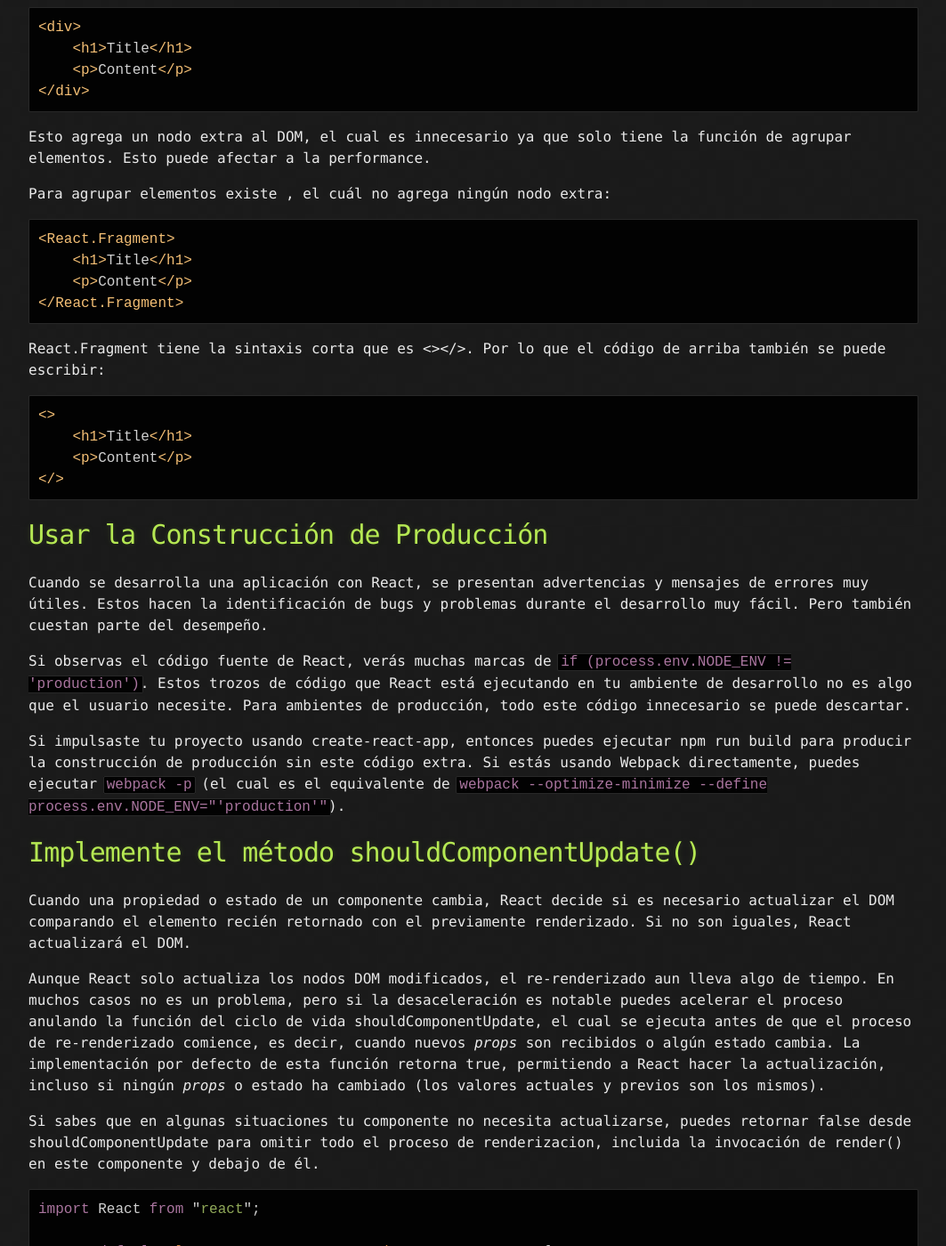
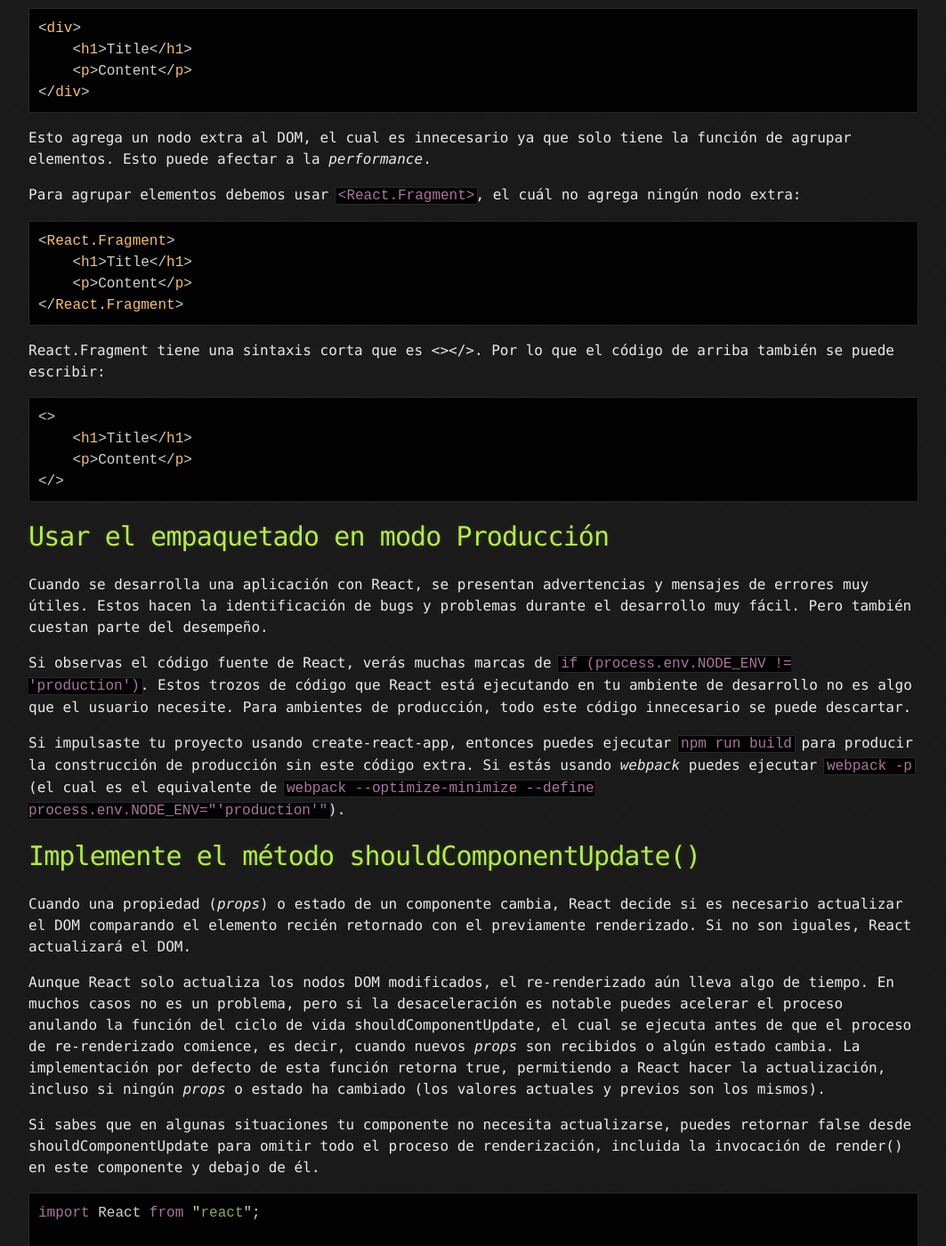
Before and after one commit to EvaVillarrealGuzman/EvaVillarrealGuzman.github.io, a Jekyll site: the page built from _posts/2021-11-26-React-Performance.md, in a window 1280 px wide and 1400 px high, scrolled down 473 px. Shown: the whole window at 89% size, without its empty margins (108-1171 px from the left). Built offline with Jekyll 4.4.1, drawn with Linux system fonts in a browser that asks for light colours; some of the changed text lies outside the part shown.

Commit message:
Refactoring

````diff
--- a/_posts/2021-11-26-React-Performance.md
+++ b/_posts/2021-11-26-React-Performance.md
@@ -3,60 +3,60 @@ title: Técnicas de optimización para aplicaciones React
 published: true
 ---
 
-La *performance* es un factor importante en la calidad de una aplicación. Depende mucho de como codificamos y como está configurada la infraestructura. Es importante, ya que impacta en la experiencia del usuario. Por su parte React ofrece mucha optimización para diseñar aplicaciones de reacción de alto rendimiento, que para lograrlas se deben seguir algunas buenas prácticas.
+La *performance* es un factor importante en la calidad de una aplicación. Depende mucho de cómo codificamos y cómo está configurada la infraestructura. Es importante, ya que impacta en la experiencia del usuario. Por su parte React ofrece mucha optimización para diseñar aplicaciones de reacción de alto rendimiento, que para que se luzca debemos seguir algunas buenas prácticas.
 
 # [](#header-1)React.Fragment
 
 
-Muchas veces pasa que queremos renderizar un conjunto de elementos dentro de un y se agrupan estos elementos dentro de un elemento padre "div":
+Muchas veces pasa que queremos renderizar un conjunto de elementos y para agruparlos se suelen poner dentro de un elemento padre ```div```:
 
-```html
+```react
 <div>
     <h1>Title</h1>
     <p>Content</p>
 </div>
 ```
 
-Esto agrega un nodo extra al DOM, el cual es innecesario ya que solo tiene la función de agrupar elementos. Esto puede afectar a la performance.
+Esto agrega un nodo extra al DOM, el cual es innecesario ya que solo tiene la función de agrupar elementos. Esto puede afectar a la *performance*.
 
-Para agrupar elementos existe <React.Fragment>, el cuál no agrega ningún nodo extra:
+Para agrupar elementos debemos usar ```<React.Fragment>```, el cuál no agrega ningún nodo extra:
 
-```html
+```react
 <React.Fragment>
     <h1>Title</h1>
     <p>Content</p>
 </React.Fragment>
 ```
 
-React.Fragment tiene la sintaxis corta que es  <></>. Por lo que el código de arriba también se puede escribir:
+React.Fragment tiene una sintaxis corta que es  <></>. Por lo que el código de arriba también se puede escribir:
 
-```html
+```react
 <>
     <h1>Title</h1>
     <p>Content</p>
 </>
 ```
 
-# [](#header-1)Usar la Construcción de Producción
+# [](#header-1)Usar el empaquetado en modo  Producción
 
 Cuando se desarrolla una aplicación con React, se presentan advertencias y mensajes de errores muy útiles. Estos hacen la identificación de bugs y problemas durante el desarrollo muy fácil. Pero también cuestan parte del desempeño.
 
 Si observas el código fuente de React, verás muchas marcas de ```if (process.env.NODE_ENV != 'production')```. Estos trozos de código que React está ejecutando en tu ambiente de desarrollo no es algo que el usuario necesite. Para ambientes de producción, todo este código innecesario se puede descartar.
 
-Si impulsaste tu proyecto usando create-react-app, entonces puedes ejecutar npm run build para producir la construcción de producción sin este código extra. Si estás usando Webpack directamente, puedes ejecutar ```webpack -p``` (el cual es el equivalente de ```webpack --optimize-minimize --define process.env.NODE_ENV="'production'"```).
+Si impulsaste tu proyecto usando create-react-app, entonces puedes ejecutar ``npm run build`` para producir la construcción de producción sin este código extra. Si estás usando *webpack* puedes ejecutar ```webpack -p``` (el cual es el equivalente de ```webpack --optimize-minimize --define process.env.NODE_ENV="'production'"```).
 
 
 # [](#header-1)Implemente el método shouldComponentUpdate()
 
 
-Cuando una propiedad o estado de un componente cambia, React decide si es necesario actualizar el DOM comparando el elemento recién retornado con el previamente renderizado. Si no son iguales, React actualizará el DOM.
+Cuando una propiedad (*props*) o estado de un componente cambia, React decide si es necesario actualizar el DOM comparando el elemento recién retornado con el previamente renderizado. Si no son iguales, React actualizará el DOM.
 
-Aunque React solo actualiza los nodos DOM modificados, el re-renderizado aun lleva algo de tiempo. En muchos casos no es un problema, pero si la desaceleración es notable puedes acelerar el proceso anulando la función del ciclo de vida shouldComponentUpdate, el cual se ejecuta antes de que el proceso de re-renderizado comience, es decir, cuando nuevos *props* son recibidos o algún estado cambia. La implementación por defecto de esta función retorna true, permitiendo a React hacer la actualización, incluso si ningún *props* o estado ha cambiado (los valores actuales y previos son los mismos).
+Aunque React solo actualiza los nodos DOM modificados, el re-renderizado aún lleva algo de tiempo. En muchos casos no es un problema, pero si la desaceleración es notable puedes acelerar el proceso anulando la función del ciclo de vida shouldComponentUpdate, el cual se ejecuta antes de que el proceso de re-renderizado comience, es decir, cuando nuevos *props* son recibidos o algún estado cambia. La implementación por defecto de esta función retorna true, permitiendo a React hacer la actualización, incluso si ningún *props* o estado ha cambiado (los valores actuales y previos son los mismos).
 
-Si sabes que en algunas situaciones tu componente no necesita actualizarse, puedes retornar false desde shouldComponentUpdate para omitir todo el proceso de renderizacion, incluida la invocación de render() en este componente y debajo de él.
+Si sabes que en algunas situaciones tu componente no necesita actualizarse, puedes retornar false desde shouldComponentUpdate para omitir todo el proceso de renderización, incluida la invocación de render() en este componente y debajo de él.
 
 
-```js
+```react
 import React from "react";
 
 export default class TestComponent extends React.Component {
@@ -98,13 +98,13 @@ Si el código de arriba no tuviera el método shouldComponentUpdate implementado
 
 En lugar de implementar shouldComponentUpdate, podemos usar React.PureComponent.
 
-Un React.PureComponent es lo mismo que un React.Component que implementa una función shouldComponentUpdate() con una comparación superficial. Es decir, chequea los *props* y los valores de los estados superficiales y decide si el componente necesita renderizar o no. De esta manera React.PureComponent optimiza los componentes de la clase reduciendo el número de renderizados no deseados.
+Un React.PureComponent es lo mismo que un React.Component pero que implementa una función shouldComponentUpdate() con una comparación superficial. Es decir, chequea los *props* y los valores de los estados superficiales y decide si el componente necesita renderizar o no. De esta manera React.PureComponent optimiza los componentes de la clase reduciendo el número de renderizados no deseados.
 
 Debido a que sólo hace una comparación superficial, no puede usarlo si las propiedades o el estado han sido mutados de una manera que una comparación superficial pasaría por alto. Esto puede ser un problema con estructuras de datos más complejas.
 
 Por ejemplo, en el siguiente código el problema es que PureComponent hará una comparación simple entre los valores antiguos y nuevos de this.props.words. Dado que este código muta la matriz wordsen el método handleClick de WordAdder, los valores antiguos y nuevos de this.props.words se compararán como iguales, aunque las palabras actuales de la matriz hayan cambiado. La ListOfWords no se actualizará a pesar de que tiene nuevas palabras que se deben renderizar.
 
-```js
+```react
 class CounterButton extends React.PureComponent {
   constructor(props) {
     super(props);
@@ -130,7 +130,7 @@ Por lo tanto, React.PureComponent es útil solo cuando:
 
 La implementación de shouldComponentUpdate en el ejemplo anterior de TestComponent se podría implementar como React.PureComponent de la siguiente manera:
 
-```js
+```react
 import React from "react";
 
 export default class TestComponent extends React.PureComponent {
@@ -159,14 +159,14 @@ export default class TestComponent extends React.PureComponent {
 
 # [](#header-1)Usar memorización
 
-Memorización es una técnica de optimización para incrementar la performance de la aplicación guardando los resultados y devolviendo el resultado en caché cuando se repiten las mismas entradas.
+Memorización es una técnica de optimización para incrementar la *performance* de la aplicación guardando los resultados y devolviendo el resultado en caché cuando se repiten las mismas entradas.
 
-React provee React.memo y useMemo para memorización, los cuales guardan en caché componentes.
+React provee React.memo y useMemo para memorización, los cuáles guardan en caché componentes.
 
 React.memo es un componente de alto nivel para usar en componentes funcionales. Cuando el componente funcional se procesa usando React.Memo o useMemo, entonces su resultado se ha guardado en la memoria y la próxima vez que se llame al componente con los mismos *props*, el resultado en caché regresará sin ninguna ejecución.
 
 
-```js
+```react
 const UserDisplay = (userDetails) =>{
     const {name, age, address} = userDetails;
 
@@ -178,19 +178,20 @@ const UserDisplay = (userDetails) =>{
     )
 }
 export default React.memo(UserDisplay);
-// First - UserDisplay component gets called and executed, and then rendered.
+// Primero - UserDisplay se llama y se ejecuta, luego se procesa.
 <UserDisplay
   name="Test"
   age="30"
   address="Test address"
 />
-// Second - The cached result will render without any execution.
+// Segundo - El resultado almacenado en caché se procesará sin ninguna ejecución.
 <UserDisplay
   name="Test"
   age="30"
   address="Test address"
 />
-// Third - UserDisplay component gets called and executed, and then rendered.(because here value of the name value different)
+// Tercero - UserDisplay se llama y se ejecuta, luego se procesa.
+// Porque aquí el valor *name* es diferente.
 <UserDisplay
   name="New Test"
   age="30"
@@ -202,7 +203,17 @@ export default React.memo(UserDisplay);
 
 Primero es importante entender el concepto de *Lazy loading*, el cuál indica que los recursos (imaǵenes, *scripts*, etc.) deberían ser cargados cuando realmente se necesitan. En lugar de cargar una página web entera y renderizarla en el navegador todo de una vez, solo renderiza los componente críticos primero y luego aquellos componentes restantes o cuando se vayan requiriendo. De esta manera no perdemos tiempo ni memoria en procesos que no beneficiarán la experiencia del usuario del producto.
 
-*Code Splitting* es una técnica en la cual podemos tratar costos de cargar Javascript y cumplir con el concepto de *lazy loading* al mismo tiempo.  En lugar de entregar tu aplicación en un único archivo, se divide en varios archivos. La página en principio solo renderiza los componente críticos primero y luego aquellos componentes restantes o cuando se vayan requiriendo.
+*Code Splitting* es una técnica en la cual podemos tratar costos de cargar Javascript y cumplir con el concepto de *lazy loading* al mismo tiempo.  En lugar de entregar tu aplicación en un único archivo, se divide en varios archivos.
+
+## [](#header-2)Webpack
+
+La forma en que le indicamos a *webpack* que queremos dividir un código en paquetes separados es mediante *dynamic imports*. La palabra clave *import* se puede usar como una función que toma la ruta del módulo que queremos dividir en un paquete separado y devuelve una *promise*:
+
+```js
+import('/module/name/here').then(module => ...)
+```
+
+Cuando el módulo es cargado y la promesa resulta, podemos acceder a lo que exporta.
 
 ## [](#header-2)React
 
@@ -211,26 +222,16 @@ React provee dos elementos para implementarlo:
 - React.lazy() - React.lazy() es la función que permite implementar la importación dinámica para componentes regulares en React.
 - React.Suspense - React.suspense tiene una propiedad *fallback* que toma el elemento react que quiere renderizar mientras el componente se carga usando React.lazy.
 
-## [](#header-2)Webpack
-
-La forma en que le indicamos a *webpack* que queremos dividir en un código en paquetes separados es mediante *dynamic imports*. La palabra clave *import* se puede usar como una función que toma la ruta del módulo que queremos dividir en un paquete separado y devuelve una *promise*:
-
-```js
-import('/module/name/here').then(module => ...)
-```
-
-Cuando el módulo es cargado y la promesa resulta, podemos acceder a lo que exporta. Cuando usamos React.lazy internamente lo que esta pasando es *dynamic import*.
-
 ## [](#header-2)Niveles
 
 
-Existen diferentes paradigmas de *code splitting*. Algunos de los más comunes son:
+Existen diferentes paradigmas de *code splitting*. Algunos de los más comunes y que se pueden combinar son:
 
-### [](#header-3)Por rutas
+### [](#header-3)Dividir por rutas
 
 Es uno de los enfoques más comunes. Esto nos dejará con un paquete separado para cada ruta de nivel superior. Por ejemplo:
 
-```js
+```react
 import React, {Suspense} from 'react'
 import {Switch, BrowserRouter as Router, Route} from 'react-router-dom';
 import importedComponent from 'react-imported-component';
@@ -261,9 +262,9 @@ export default App;
 
 Esto creará tres paquetes, uno para el componente DynamicPage, uno para el componente NoMatch y otro para la aplicación principal.
 
-Cambiemos también el nombre del archivo del paquete. Abra webpack.config.js y cámbielo de la siguiente manera:
+Cambiemos también el nombre del archivo del paquete. En el archivo webpack.config.js se debería cambiar de la siguiente manera:
 
-```js
+```react
 ...
 module.exports = {
   ...
@@ -274,11 +275,11 @@ module.exports = {
 }
 ```
 
-### [](#header-3)Por *Vendor*
+### [](#header-3)Dividir por *Vendor*
 
 Dividamos la aplicación por *vendor*. En el archivo webpack.config.js se debe agregar lo siguiente:
 
-```js
+```react
 ...
 module.exports = {
   entry: {
@@ -308,18 +309,16 @@ module.exports = {
 };
 ```
 
-- entry.vendor: [‘semantic-ui-react’]: especifica qué biblioteca queremos extraer de nuestra aplicación principal y en el bloque del proveedor.
-- optimization: si omite esta entrada, *webpack* aún dividirá su aplicación por *vendor*, sin embargo, los tamaños de los paquetes serán grandes y, después de agregar esta entrada, los tamaños de los paquetes se reducirán significativamente.
+- entry.vendor: [‘semantic-ui-react’]: especifica qué biblioteca queremos extraer de nuestra aplicación principal.
+- optimization: si omite esta entrada, *webpack* aún dividirá su aplicación por *vendor*, sin embargo, los tamaños de los paquetes serán grandes. En cambio, agregando esta entrada, los tamaños de los paquetes se reducirán significativamente.
 
 
 Este tipo de *code splitting* te ayudará de dos maneras. Ayuda al buscador a almacenar aquellos recursos que cambian con menos frecuencia. También ayudará al buscador a tomar ventaja de la descarga paralela para reducir, potencialmente, el tiempo de carga.
 
 
-### [](#header-3)Estilos Css
+### [](#header-3)Extraer estilos Css
 
-El navegador a menudo invierte mucho tiempo en la creación de *scripts* y la renderización; cuando implica atributos de estilo en línea en el código.
-
-Al usar ExtractTextWebpackPlugin, puedes extraer todo código CSS a un archivo CSS separado. También se obtiene en general los mismos beneficios que el nivel anterior.
+Al usar ExtractTextWebpackPlugin, puedes extraer todo código CSS a un archivo CSS separado. También se obtienen en general los mismos beneficios que el nivel anterior.
 
 # [](#header-1)Usar Componentes Functionales/*Stateless*
 
@@ -328,9 +327,9 @@ El componente funcional evita la construcción de la instancia de clase. Reduce
 
 # [](#header-1)Virtualizar listas largas
 
-Si su aplicación renderiza largas listas de datos (cientos o miles de filas), recomendamos que uses una técnica conocida como “windowing”. Esta técnica solo renderiza un pequeño subconjunto de tus filas en un momento dado, y puede reducir dramáticamente el tiempo que demora en re-renderizar los componentes, así como el numero de nodos creados en el DOM.
+Si su aplicación renderiza largas listas de datos (cientos o miles de filas), recomendamos que uses una técnica conocida como *windowing*. Esta técnica solo renderiza un pequeño subconjunto de tus filas en un momento dado, y puede reducir dramáticamente el tiempo que demora en re-renderizar los componentes, así como el número de nodos creados en el DOM.
 
-[react-window](https://react-window.vercel.app/#/examples/list/fixed-size) y [react-virtualized](https://bvaughn.github.io/react-virtualized/#/components/List) son bibliotecas de windowing populares. Estas proveen varios componentes reusables para mostrar listas, grillas y datos tabulares.
+[react-window](https://react-window.vercel.app/#/examples/list/fixed-size) y [react-virtualized](https://bvaughn.github.io/react-virtualized/#/components/List) son bibliotecas de *windowing* populares. Estas proveen varios componentes reusables para mostrar listas, grillas y datos tabulares.
 
 # [](#header-1)*Throttling* y *Debouncing*
 
@@ -350,7 +349,7 @@ npm i lodash
 
 La implementación de *throttling* para un componente que se encarga de autocompletar:
 
-```js
+```react
 // ...
 import { throttle } from lodash;class autocomp extends React.Component {
     constructor(props) {
@@ -391,13 +390,13 @@ Ahora, si escribimos fidudusola a una velocidad normal de 1 letra por 200ms. En
 
 Primero instalar lodash:
 
-```js
+```react
 npm i lodash
 ```
 
-La implementación de *throttling* para un componente que se encarga de autocompletar:
+La implementación de *debouncing* para un componente que se encarga de autocompletar:
 
-```js
+```react
 // ...
 import { debounce } from 'lodash';class autocomp extends React.Component {
     constructor(props) {
@@ -456,13 +457,13 @@ Perf.printWasted();
 
 Esto imprimirá una tabla con la cantidad de componentes de tiempo perdido al renderizar.
 
-La librería proporciona otras funciones que te permiten imprimir diferentes aspectos del tiempo perdido por separado (ej., al usar las funciones printInclusive() o printExclusive()), o hasta imprimir las operaciones de manipulación DOM (usando la función printOperations()).
+La librería proporciona otras funciones que te permiten imprimir diferentes aspectos del tiempo perdido por separado (por ejemplo al usar las funciones printInclusive() o printExclusive()), o hasta imprimir las operaciones de manipulación DOM (usando la función printOperations()).
 
 Para más detalle ver [aquí](https://reactjs.org/docs/perf.html)
 
 ## [](#header-2)Webpack Bundle Analyzer
 
-Realmente no podemos hablar de *performance* a menos que haya algo que podamos medir. Para saber dónde mejorar, necesitamos tener algunas ideas. En el contexto del *code splitting*, debemos ser conscientes de qué tan grandes son nuestros paquetes y qué hay realmente en ellos.
+En el contexto del *code splitting*, debemos ser conscientes de qué tan grandes son nuestros paquetes y qué hay realmente en ellos.
 
 *Webpack Bundle Analyzer* proporciona una representación visual de los paquetes de tu aplicación para que pueda ver qué va en cada uno.
 
````
Also changed, not shown: other parts of _posts/2021-11-26-React-Performance.md (+3 -1 lines), 2 other files.
